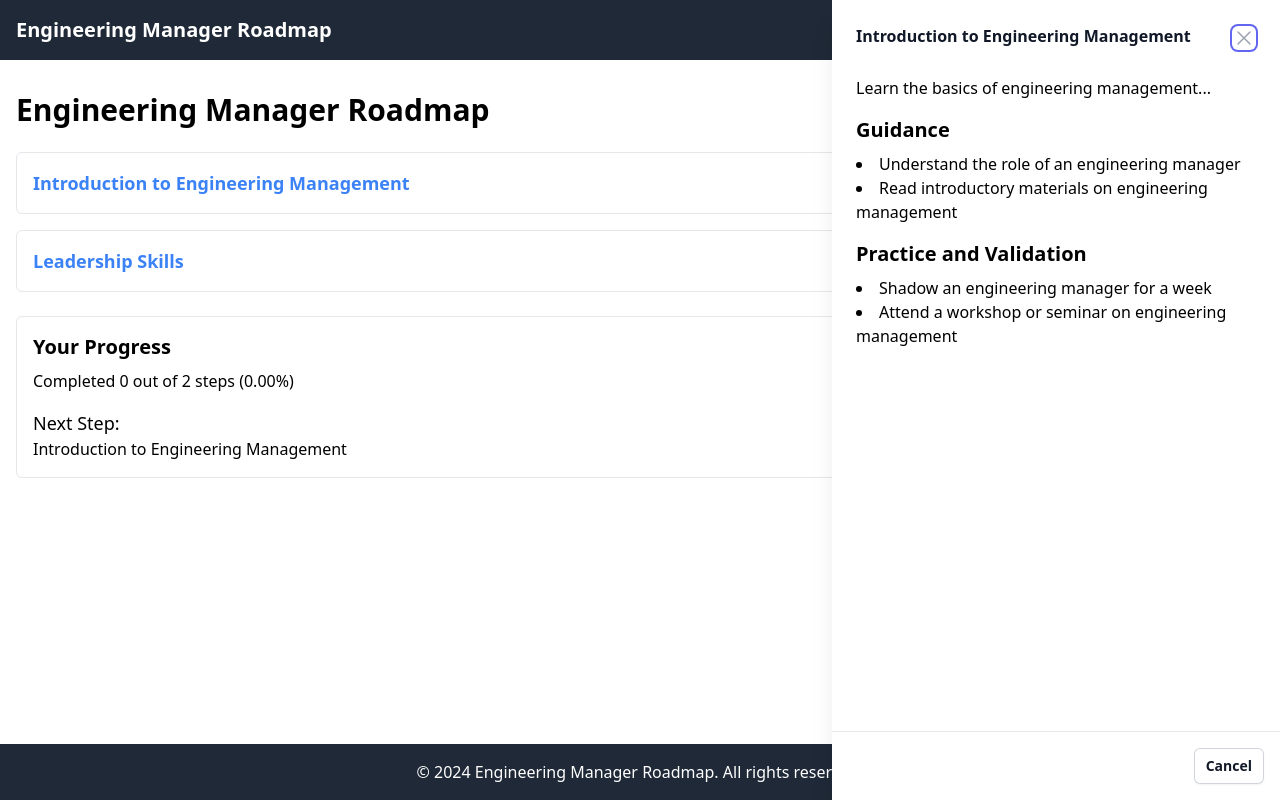
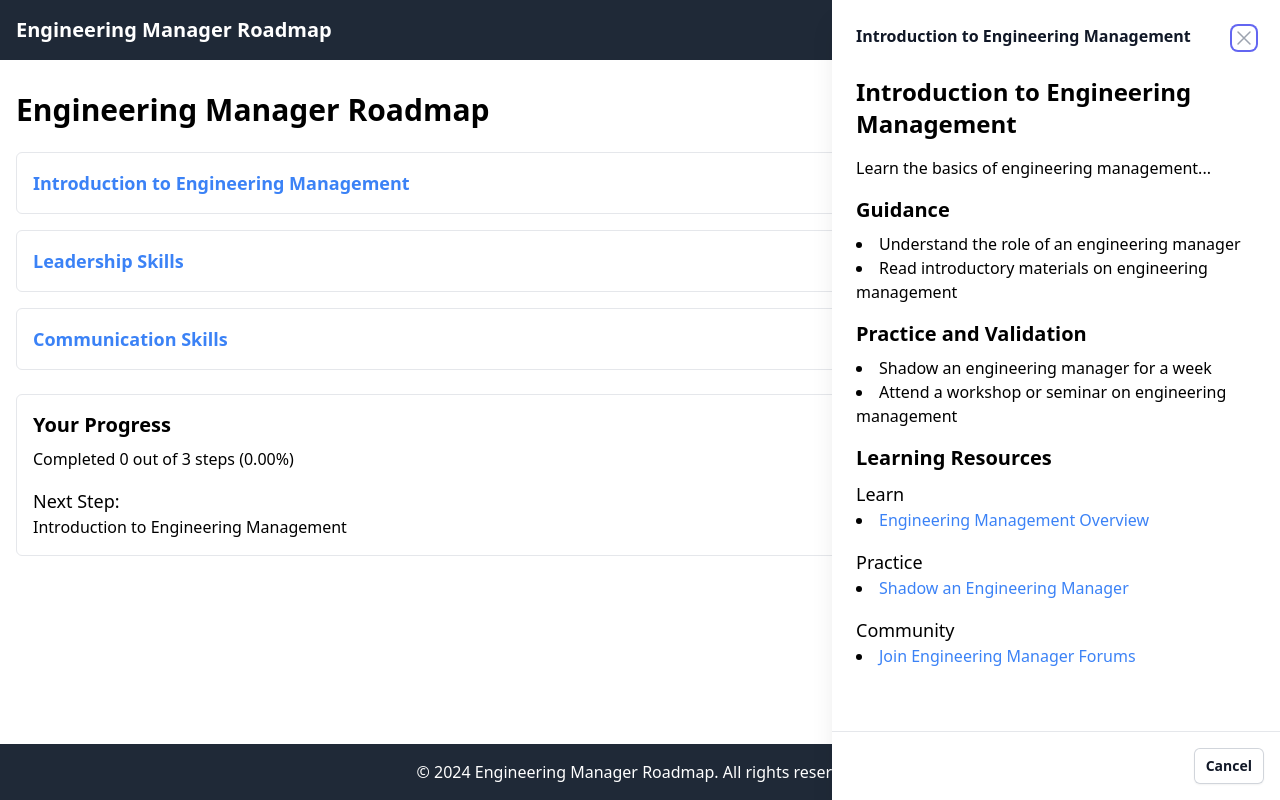
Before and after one commit to pftg/tekkr-idea, a Vue app: page / in a window 1280 px wide. Both pictures are taken after a click on the link "Introduction to Engineering Management". Built offline with nearby package versions, Linux system fonts and the light colour scheme.

Commit message:
feat: show links

```diff
--- a/src/components/Drawer.vue
+++ b/src/components/Drawer.vue
@@ -22,15 +22,7 @@
                       </div>
                     </div>
                     <div class="relative mt-6 flex-1 px-4 sm:px-6">
-                      <p class="mb-4">{{ step.description }}</p>
-                      <h3 class="text-xl font-semibold mb-2">Guidance</h3>
-                      <ul class="list-disc list-inside mb-4">
-                        <li v-for="guidance in step.guidance" :key="guidance">{{ guidance }}</li>
-                      </ul>
-                      <h3 class="text-xl font-semibold mb-2">Practice and Validation</h3>
-                      <ul class="list-disc list-inside">
-                        <li v-for="practice in step.practice" :key="practice">{{ practice }}</li>
-                      </ul>
+                      <StepDetail :step="step" />
                     </div>
                   </div>
                   <div class="flex flex-shrink-0 justify-end px-4 py-4">
@@ -50,6 +42,7 @@
 import { ref, watch } from 'vue'
 import { Dialog, DialogPanel, DialogTitle, TransitionChild, TransitionRoot } from '@headlessui/vue'
 import { XMarkIcon } from '@heroicons/vue/24/outline'
+import StepDetail from '@/components/StepDetail.vue'
 
 const props = defineProps({
   step: {
--- a/src/components/StepDetail.vue
+++ b/src/components/StepDetail.vue
@@ -1,4 +1,5 @@
 <template>
+  <div>
     <h2 class="text-2xl font-bold mb-4">{{ step.title }}</h2>
     <p class="mb-4">{{ step.description }}</p>
     <h3 class="text-xl font-semibold mb-2">Guidance</h3>
@@ -6,18 +7,41 @@
       <li v-for="guidance in step.guidance" :key="guidance">{{ guidance }}</li>
     </ul>
     <h3 class="text-xl font-semibold mb-2">Practice and Validation</h3>
-  <ul class="list-disc list-inside">
+    <ul class="list-disc list-inside mb-4">
       <li v-for="practice in step.practice" :key="practice">{{ practice }}</li>
     </ul>
+    <h3 class="text-xl font-semibold mb-2">Learning Resources</h3>
+    <div v-for="type in linkTypes" :key="type" class="mb-4">
+      <h4 class="text-lg font-medium">{{ type }}</h4>
+      <ul class="list-disc list-inside">
+        <li v-for="link in filteredLinks(type)" :key="link.title">
+          <a :href="generateHref(link)" target="_blank" class="text-blue-500 hover:underline">{{ link.title }}</a>
+        </li>
+      </ul>
+    </div>
+  </div>
 </template>
 
 <script setup>
-import { computed } from 'vue'
-import { useRoute } from 'vue-router'
-import { useRoadmapStore } from '@/stores/roadmap'
+const props = defineProps({
+  step: {
+    type: Object,
+    required: true
+  }
+})
 
-const route = useRoute()
-const store = useRoadmapStore()
+const linkTypes = ['Learn', 'Practice', 'Community']
 
-const step = computed(() => store.getStepById(route.params.id))
+const filteredLinks = (type) => {
+  return props.step.links.filter(link => link.type === type)
+}
+
+const generateHref = (link) => {
+  if (link.href) {
+    return link.href
+  } else {
+    const prompt = encodeURIComponent(`Provide resources and information on: ${link.title}`)
+    return `https://chat.openai.com/?prompt=${prompt}`
+  }
+}
 </script>
--- a/src/stores/roadmap.js
+++ b/src/stores/roadmap.js
@@ -15,7 +15,12 @@ export const useRoadmapStore = defineStore('roadmap', {
           'Shadow an engineering manager for a week',
           'Attend a workshop or seminar on engineering management'
         ],
-        completed: false
+        completed: false,
+        links: [
+          { type: 'Learn', title: 'Engineering Management Overview', href: 'https://example.com/learn1' },
+          { type: 'Practice', title: 'Shadow an Engineering Manager', href: '' },
+          { type: 'Community', title: 'Join Engineering Manager Forums', href: 'https://example.com/community1' },
+        ]
       },
       {
         id: 2,
@@ -29,7 +34,27 @@ export const useRoadmapStore = defineStore('roadmap', {
           'Lead a small project',
           'Mentor a junior engineer'
         ],
-        completed: false
+        completed: false,
+        links: [
+          { type: 'Learn', title: 'Leadership Courses', href: 'https://example.com/learn2' },
+          { type: 'Practice', title: 'Lead a Small Project', href: '' },
+          { type: 'Community', title: 'Join Leadership Forums', href: 'https://example.com/community2' },
+        ]
+      },
+      {
+        id: 3,
+        title: 'Communication Skills',
+        description: 'The ability to convey ideas clearly and effectively to various stakeholders, including team members, upper management, and cross-functional partners.',
+        completed: false,
+        links: [
+          { type: 'Learn', title: 'Goodreads Top Books on Communication', href: 'https://www.goodreads.com/list/show/84868.Communication_Skills' },
+          { type: 'Learn', title: 'Active Listening', href: 'https://www.mindtools.com/az4wxv7/active-listening' },
+          { type: 'Learn', title: '9 Must-Read Books From Harvard to Make You a Stronger Communicator', href: 'https://www.forbes.com/sites/rachelwells/2024/02/05/5-leadership-books-to-improve-your-communication-skills-in-2024/' },
+          { type: 'Practice', title: 'Interactive Online Simulations', href: '' },
+          { type: 'Practice', title: 'Peer Feedback Exchange Sessions', href: '' },
+          { type: 'Community', title: '“Ask the Expert” sessions', href: '' },
+          { type: 'Community', title: 'Mock Interviews', href: '' },
+        ]
       },
       // Add more steps as needed
     ]
```
Lines whose indentation alone changed are shown as unchanged.
